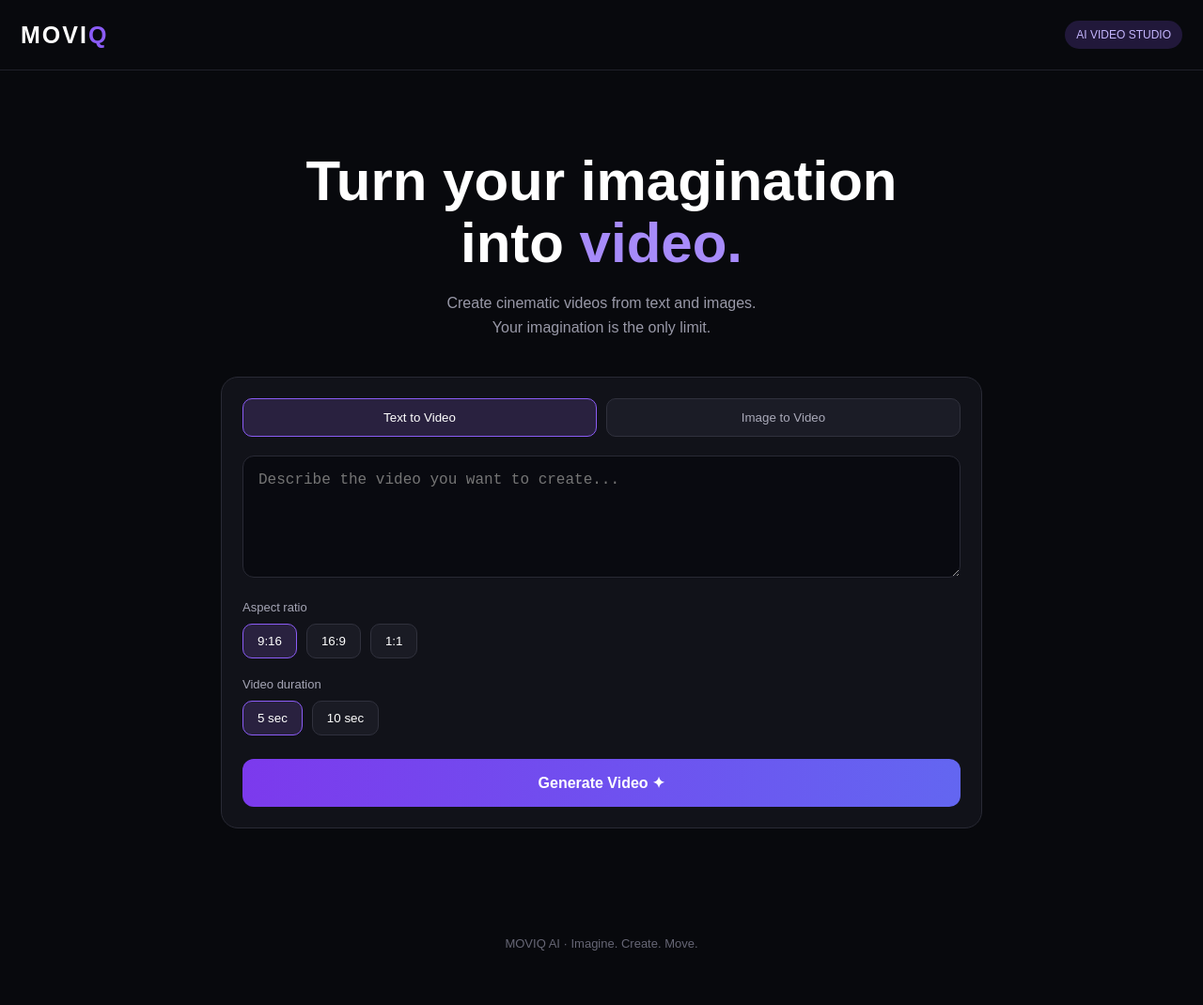
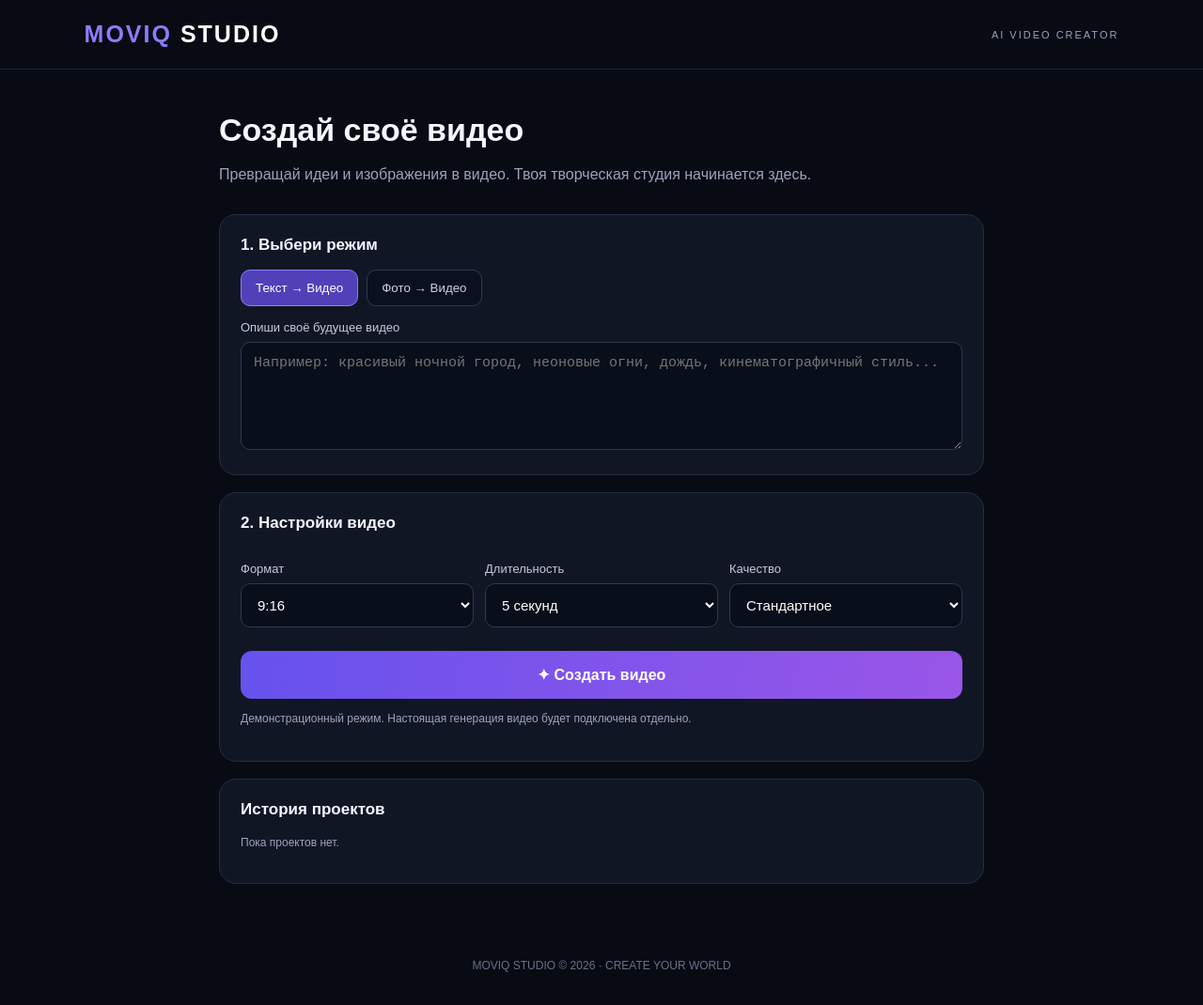
Before and after one commit to kozidzonovmukimahon-tech/moviq, a plain HTML site: page index.html in a window 1280 px wide. Shown: the whole page at 94% size. Before the commit the page ends 1042 px from the top, so only its background shows below. Drawn offline with Linux system fonts and the light colour scheme.

Commit message:
Update MOVIQ Studio 2.0

```diff
--- a/index.html
+++ b/index.html
@@ -1,171 +1,172 @@
 
 <!DOCTYPE html>
-<html lang="en">
+<html lang="ru">
 <head>
 <meta charset="UTF-8">
 <meta name="viewport" content="width=device-width, initial-scale=1.0">
-<title>MOVIQ AI</title>
+<title>MOVIQ Studio — AI Video</title>
 <style>
-* { box-sizing: border-box; margin: 0; padding: 0; }
-body {
-  background: #08090d;
-  color: white;
-  font-family: Arial, sans-serif;
-  min-height: 100vh;
-}
-header {
-  display: flex;
-  justify-content: space-between;
-  align-items: center;
-  padding: 22px;
-  border-bottom: 1px solid #20212a;
-}
-.logo { font-size: 25px; font-weight: 800; letter-spacing: 2px; }
-.logo span { color: #8b5cf6; }
-.badge {
-  color: #c4b5fd;
-  background: #21183a;
-  padding: 8px 12px;
-  border-radius: 20px;
-  font-size: 12px;
-}
-main { max-width: 850px; margin: 65px auto; padding: 20px; }
-.hero { text-align: center; margin-bottom: 40px; }
-.hero h1 {
-  font-size: clamp(35px, 8vw, 60px);
-  margin-bottom: 18px;
-  line-height: 1.1;
-}
-.hero h1 span { color: #a78bfa; }
-.hero p { color: #9999a8; line-height: 1.6; }
-.panel {
-  background: #111219;
-  border: 1px solid #292a35;
-  border-radius: 18px;
-  padding: 22px;
-}
-.tabs { display: flex; gap: 10px; margin-bottom: 20px; }
-.tab {
-  background: #1b1c26;
-  color: #aaaab9;
-  border: 1px solid #30313d;
-  padding: 12px;
-  border-radius: 10px;
-  flex: 1;
-  cursor: pointer;
-}
-.tab.active {
-  color: white;
-  border-color: #8b5cf6;
-  background: #29213f;
-}
-textarea {
-  width: 100%;
-  height: 130px;
-  background: #090a10;
-  border: 1px solid #292a35;
-  border-radius: 12px;
-  padding: 16px;
-  color: white;
-  font-size: 16px;
-  resize: vertical;
-  outline: none;
-}
-textarea:focus { border-color: #8b5cf6; }
-.label { color: #a5a5b5; font-size: 13px; margin: 20px 0 10px; }
-.options { display: flex; gap: 10px; flex-wrap: wrap; }
-.option {
-  padding: 10px 15px;
-  border: 1px solid #30313d;
-  background: #1a1b24;
-  color: white;
-  border-radius: 10px;
-  cursor: pointer;
-}
-.option.active { border-color: #8b5cf6; background: #29213f; }
-.generate {
-  width: 100%;
-  margin-top: 25px;
-  padding: 16px;
-  border: none;
-  border-radius: 12px;
-  background: linear-gradient(90deg,#7c3aed,#6366f1);
-  color: white;
-  font-size: 16px;
-  font-weight: bold;
-  cursor: pointer;
-}
-.generate:active { transform: scale(.98); }
-#message {
-  display: none;
-  color: #c4b5fd;
-  text-align: center;
-  margin-top: 18px;
-  line-height: 1.5;
-}
-footer { text-align: center; padding: 30px; color: #666675; font-size: 13px; }
+*{box-sizing:border-box}
+body{margin:0;background:#080b14;color:#f5f6ff;font-family:Arial,sans-serif}
+header{padding:22px 7%;display:flex;justify-content:space-between;align-items:center;border-bottom:1px solid #202538}
+.logo{font-size:25px;font-weight:900;letter-spacing:2px;color:#8b7cff}
+.logo span{color:white}
+.tag{font-size:11px;color:#9ba3bb;letter-spacing:2px}
+main{max-width:850px;margin:45px auto;padding:0 18px}
+h1{font-size:34px;margin:0 0 10px}
+.sub{color:#9ba3bb;margin-bottom:30px;line-height:1.5}
+.panel{background:#111625;border:1px solid #252d43;border-radius:18px;padding:22px;margin-bottom:18px}
+h2{font-size:17px;margin:0 0 16px}
+label{display:block;color:#c4c9da;font-size:13px;margin:15px 0 8px}
+textarea,select{width:100%;background:#090e1b;color:white;border:1px solid #303951;border-radius:10px;padding:13px;font-size:15px;outline:none}
+textarea{height:115px;resize:vertical}
+select{margin-bottom:5px}
+.modes{display:flex;gap:9px;flex-wrap:wrap}
+.choice{background:#0b1020;color:#cbd0e1;border:1px solid #303951;border-radius:10px;padding:11px 15px;cursor:pointer}
+.choice.active{background:#5141b8;border-color:#8b7cff;color:white}
+.upload{border:1px dashed #59627e;border-radius:13px;padding:25px;text-align:center;color:#aab2ca;cursor:pointer}
+.upload input{display:none}
+#imagePreview{max-width:100%;max-height:230px;margin-top:14px;border-radius:12px;display:none}
+.grid{display:grid;grid-template-columns:repeat(3,1fr);gap:12px}
+.primary{width:100%;padding:16px;border:0;border-radius:12px;background:linear-gradient(100deg,#6652ed,#9a56e8);color:white;font-size:16px;font-weight:bold;margin-top:20px;cursor:pointer}
+.primary:disabled{opacity:.6}
+.note{font-size:12px;color:#9ba3bb;line-height:1.5;margin-top:12px}
+.result{display:none}
+.preview{min-height:190px;border-radius:13px;background:linear-gradient(135deg,#24205a,#111b35,#542e69);display:flex;align-items:center;justify-content:center;text-align:center;padding:25px}
+.preview img{max-width:100%;max-height:260px;border-radius:10px}
+.demo{color:#ddd;font-size:14px;line-height:1.6}
+.status{color:#a99bff;font-size:13px;margin-top:14px}
+.history-item{padding:12px 0;border-bottom:1px solid #293147;color:#cbd0e1;font-size:13px}
+footer{text-align:center;color:#68718b;padding:35px 10px;font-size:12px}
+@media(max-width:550px){h1{font-size:27px}.panel{padding:17px}.grid{grid-template-columns:1fr 1fr}}
 </style>
 </head>
 <body>
 <header>
-  <div class="logo">MOVI<span>Q</span></div>
-  <div class="badge">AI VIDEO STUDIO</div>
+ <div class="logo">MOVIQ<span> STUDIO</span></div>
+ <div class="tag">AI VIDEO CREATOR</div>
 </header>
 <main>
-  <section class="hero">
-    <h1>Turn your imagination<br>into <span>video.</span></h1>
-    <p>Create cinematic videos from text and images.<br>
-    Your imagination is the only limit.</p>
+ <h1>Создай своё видео</h1>
+ <p class="sub">Превращай идеи и изображения в видео. Твоя творческая студия начинается здесь.</p>
+ <section class="panel">
+  <h2>1. Выбери режим</h2>
+  <div class="modes">
+   <button class="choice active" id="textMode" onclick="setMode('text')">Текст → Видео</button>
+   <button class="choice" id="imageMode" onclick="setMode('image')">Фото → Видео</button>
+  </div>
+  <label for="prompt">Опиши своё будущее видео</label>
+  <textarea id="prompt" placeholder="Например: красивый ночной город, неоновые огни, дождь, кинематографичный стиль..."></textarea>
+  <div id="uploadArea" style="display:none">
+   <label>Загрузи изображение</label>
+   <label class="upload" for="imageFile">
+    <strong>＋ Выбрать изображение</strong>
+    <div class="note">Нажми, чтобы загрузить фото с телефона</div>
+    <input type="file" id="imageFile" accept="image/*">
+    <img id="imagePreview" alt="Предпросмотр изображения">
+   </label>
+  </div>
  </section>
  <section class="panel">
-    <div class="tabs">
-      <button class="tab active" onclick="setMode('text',this)">Text to Video</button>
-      <button class="tab" onclick="setMode('image',this)">Image to Video</button>
+  <h2>2. Настройки видео</h2>
+  <div class="grid">
+   <div><label>Формат</label>
+    <select id="ratio"><option>9:16</option><option>16:9</option><option>1:1</option></select>
    </div>
-    <textarea id="prompt" placeholder="Describe the video you want to create..."></textarea>
-    <div class="label">Aspect ratio</div>
-    <div class="options" id="ratios">
-      <button class="option active" onclick="selectOption(this)">9:16</button>
-      <button class="option" onclick="selectOption(this)">16:9</button>
-      <button class="option" onclick="selectOption(this)">1:1</button>
+   <div><label>Длительность</label>
+    <select id="duration"><option value="5">5 секунд</option><option value="10">10 секунд</option><option value="15">15 секунд</option></select>
    </div>
-    <div class="label">Video duration</div>
-    <div class="options" id="durations">
-      <button class="option active" onclick="selectOption(this)">5 sec</button>
-      <button class="option" onclick="selectOption(this)">10 sec</button>
+   <div><label>Качество</label>
+    <select id="quality"><option>Стандартное</option><option>Высокое</option><option>Максимальное</option></select>
    </div>
-    <button class="generate" onclick="generate()">Generate Video ✦</button>
-    <div id="message"></div>
+  </div>
+  <button class="primary" id="generate" onclick="generateDemo()">✦ Создать видео</button>
+  <p class="note">Демонстрационный режим. Настоящая генерация видео будет подключена отдельно.</p>
+  <div class="status" id="status"></div>
+ </section>
+ <section class="panel result" id="result">
+  <h2>3. Результат</h2>
+  <div class="preview" id="preview"><div class="demo">MOVIQ STUDIO</div></div>
+  <p class="note" id="resultInfo"></p>
+  <p class="note">Это демонстрационный результат, а не настоящий видеофайл.</p>
+  <button class="choice" onclick="resetDemo()">Создать ещё раз</button>
+  <button class="choice" id="downloadImage" style="display:none" onclick="downloadUploaded()">Скачать загруженное фото</button>
+ </section>
+ <section class="panel">
+  <h2>История проектов</h2>
+  <div id="history"><p class="note">Пока проектов нет.</p></div>
  </section>
 </main>
-<footer>MOVIQ AI · Imagine. Create. Move.</footer>
+<footer>MOVIQ STUDIO © 2026 · CREATE YOUR WORLD</footer>
 <script>
-let mode = "text";
-function setMode(newMode, button) {
-  mode = newMode;
-  document.querySelectorAll(".tab").forEach(t => t.classList.remove("active"));
-  button.classList.add("active");
-  document.getElementById("prompt").placeholder =
-    mode === "text"
-    ? "Describe the video you want to create..."
-    : "Describe how your image should move...";
+let mode='text',uploadedImage='';
+function setMode(value){
+ mode=value;
+ document.getElementById('textMode').classList.toggle('active',value==='text');
+ document.getElementById('imageMode').classList.toggle('active',value==='image');
+ document.getElementById('uploadArea').style.display=value==='image'?'block':'none';
 }
-function selectOption(button) {
-  const parent = button.parentElement;
-  parent.querySelectorAll(".option").forEach(b => b.classList.remove("active"));
-  button.classList.add("active");
+document.getElementById('imageFile').addEventListener('change',function(){
+ const file=this.files[0];
+ if(!file)return;
+ if(!file.type.startsWith('image/')){alert('Выбери изображение.');return;}
+ const reader=new FileReader();
+ reader.onload=function(e){
+ uploadedImage=e.target.result;
+ const img=document.getElementById('imagePreview');
+ img.src=uploadedImage;img.style.display='block';
+ };
+ reader.readAsDataURL(file);
+});
+function generateDemo(){
+ const prompt=document.getElementById('prompt').value.trim();
+ if(!prompt){alert('Сначала напиши описание видео.');return;}
+ if(mode==='image'&&!uploadedImage){alert('Сначала загрузи изображение.');return;}
+ const btn=document.getElementById('generate');
+ const status=document.getElementById('status');
+ btn.disabled=true;status.textContent='Подготавливаем демонстрацию...';
+ setTimeout(function(){
+ const preview=document.getElementById('preview');preview.innerHTML='';
+ if(mode==='image'){
+ const img=document.createElement('img');img.src=uploadedImage;img.alt='Загруженное изображение';preview.appendChild(img);
+ }else{
+ const div=document.createElement('div');div.className='demo';div.textContent='✦ MOVIQ STUDIO — DEMO ✦';preview.appendChild(div);
  }
-function generate() {
-  const prompt = document.getElementById("prompt").value.trim();
-  const message = document.getElementById("message");
-  message.style.display = "block";
-  if (!prompt) {
-    message.textContent = "Please describe your video first.";
-    return;
+ document.getElementById('resultInfo').textContent='Описание: '+prompt+' · Формат: '+document.getElementById('ratio').value+' · Длительность: '+document.getElementById('duration').value+' сек.';
+ document.getElementById('downloadImage').style.display=mode==='image'?'inline-block':'none';
+ document.getElementById('result').style.display='block';
+ status.textContent='Демонстрация готова!';
+ btn.disabled=false;saveHistory(prompt);
+ document.getElementById('result').scrollIntoView({behavior:'smooth'});
+ },1200);
 }
-  message.textContent =
-    "MOVIQ is your first prototype! The interface works, but a video generation model has not been connected yet.";
+function downloadUploaded(){
+ if(!uploadedImage)return;
+ const a=document.createElement('a');a.href=uploadedImage;a.download='moviq-image.png';a.click();
 }
+function resetDemo(){
+ document.getElementById('result').style.display='none';
+ document.getElementById('status').textContent='';
+ document.getElementById('prompt').focus();
+}
+function saveHistory(prompt){
+ let items=[];
+ try{items=JSON.parse(localStorage.getItem('moviqHistory')||'[]')}catch(e){}
+ items.unshift({prompt:prompt,date:new Date().toLocaleString('ru-RU')});
+ items=items.slice(0,10);
+ try{localStorage.setItem('moviqHistory',JSON.stringify(items))}catch(e){}
+ renderHistory(items);
+}
+function renderHistory(items){
+ const area=document.getElementById('history');area.innerHTML='';
+ if(!items.length){area.innerHTML='<p class="note">Пока проектов нет.</p>';return;}
+ items.forEach(item=>{
+ const div=document.createElement('div');div.className='history-item';
+ div.textContent='✦ '+item.prompt+' — '+item.date;area.appendChild(div);
+ });
+}
+try{renderHistory(JSON.parse(localStorage.getItem('moviqHistory')||'[]'))}catch(e){renderHistory([])}
+setMode('text');
 </script>
 </body>
 </html>
```
Lines whose indentation alone changed are shown as unchanged.
